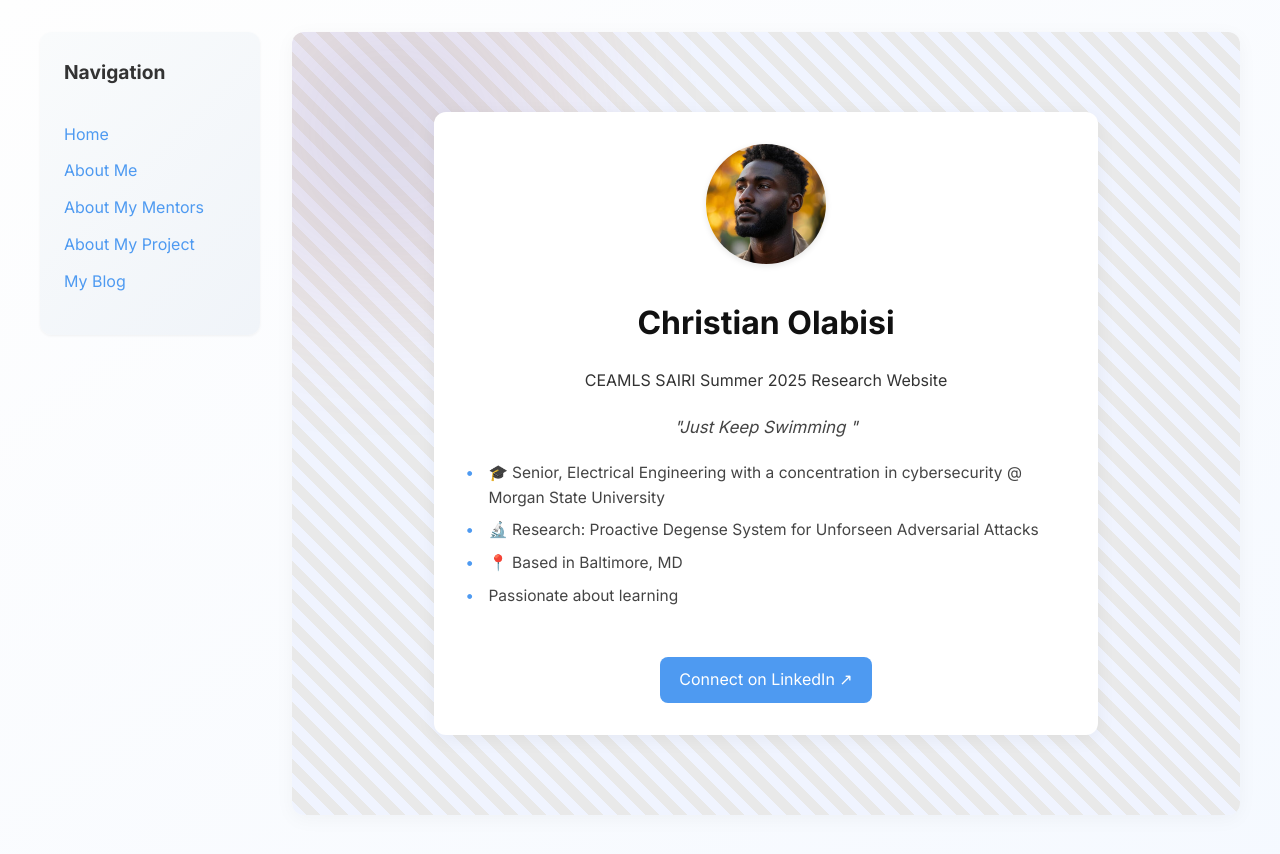
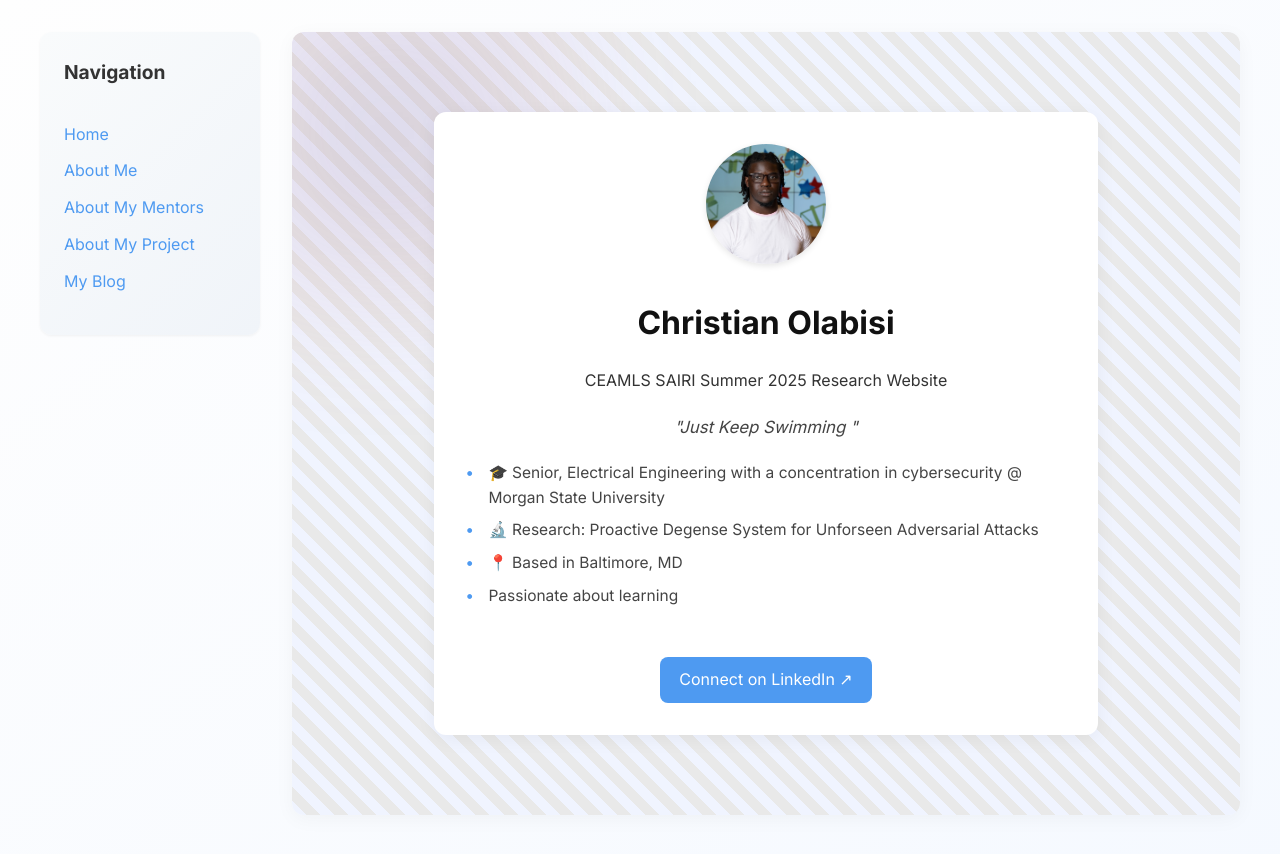
Before and after one commit to Chola3-pixel/Chola3-pixel.github.io, a Jekyll site: the page built from index.md, in a window 1280 px wide. Shown: the top 854 px of the page. Built offline with Jekyll 4.4.1, drawn with Linux system fonts in a browser that asks for light colours.

Commit message:
Update index.md

```diff
--- a/index.md
+++ b/index.md
@@ -11,6 +11,6 @@ quick_facts:
   - "📍 Based in Baltimore, MD"
   - " Passionate about learning"
 
-linkedin: https://www.linkedin.com/in/taquavian-johnson/
-image: /assets/images/me.Jpg
+linkedin: https://www.linkedin.com/in/christian-olabisi-9a7286231/
+image: /assets/images/Headshot.JPG
 ---
```
